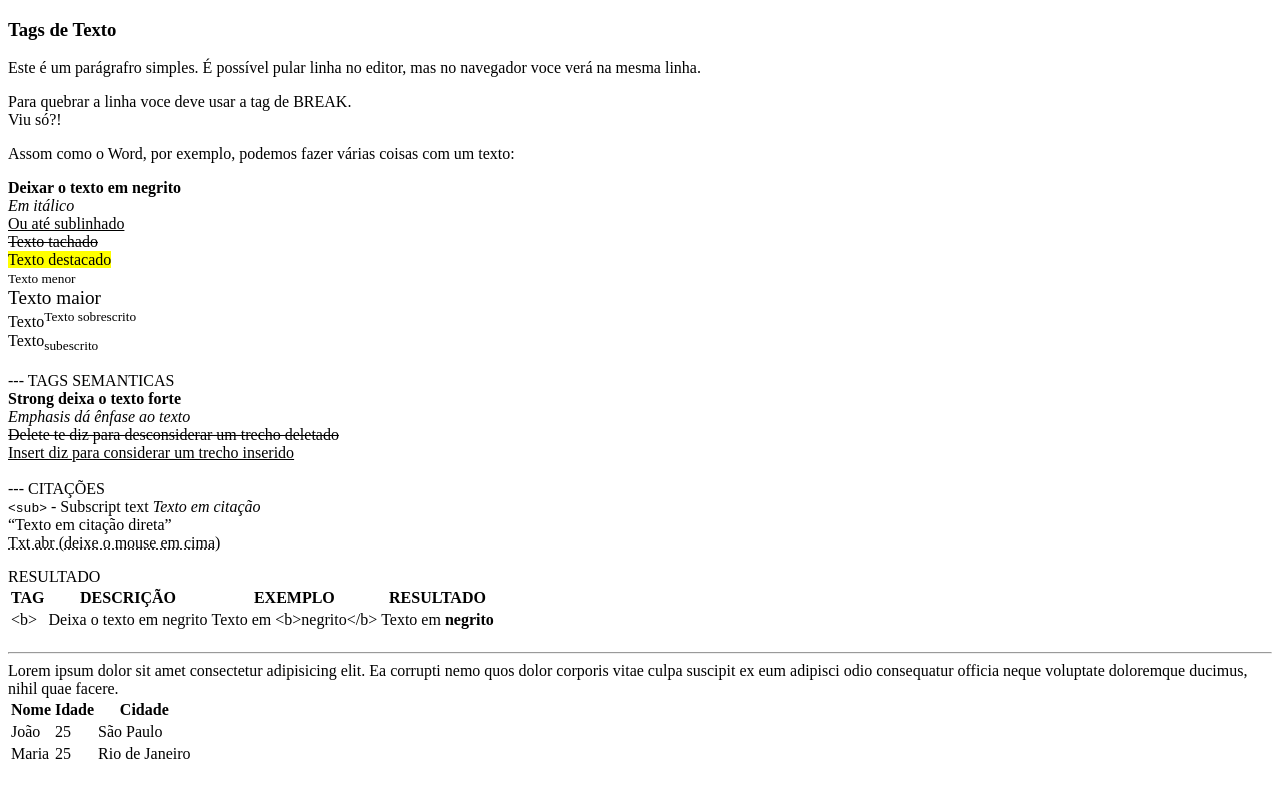
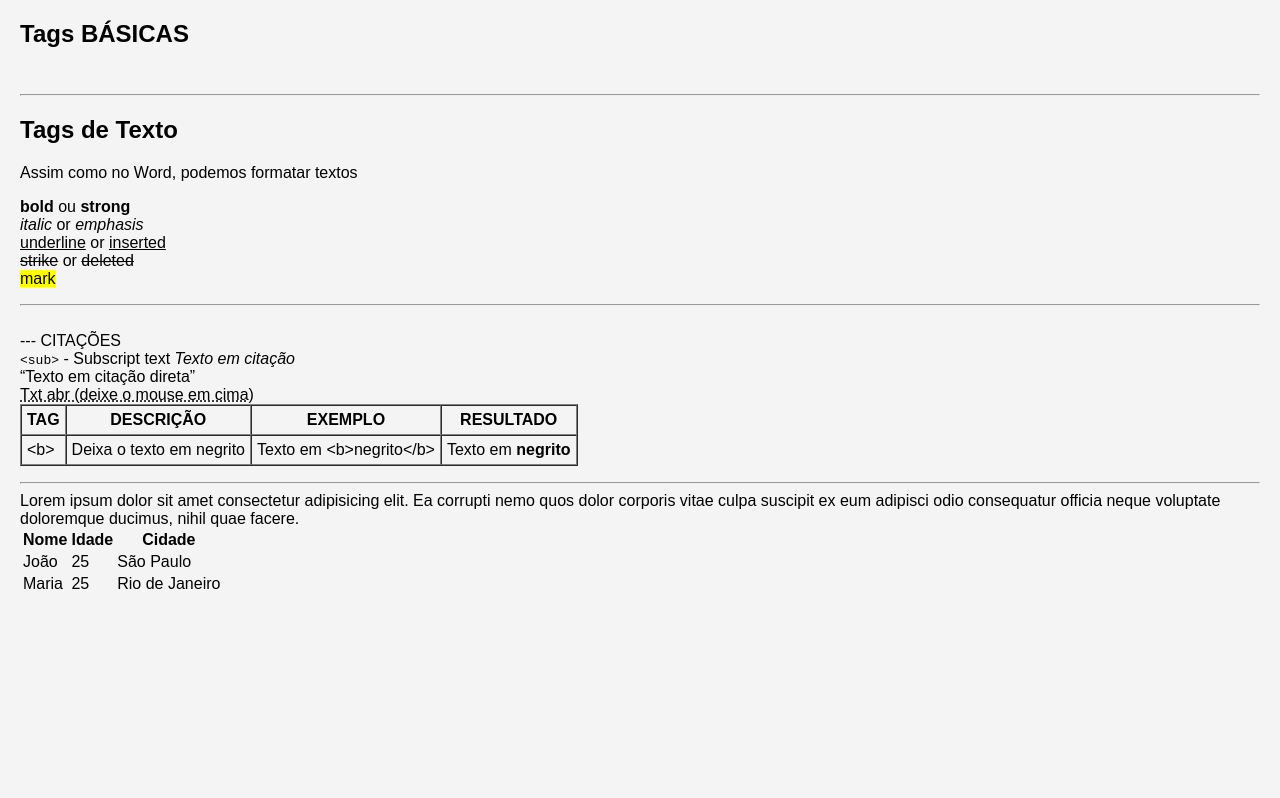
Before and after one commit to j-avels/prj-EstruturaHTML, a plain HTML site: page pages/tags-de-texto.html in a window 1280 px wide. Drawn offline with Linux system fonts and the light colour scheme.

Commit message:
elements: html and ppt

```diff
--- a/pages/tags-de-texto.html
+++ b/pages/tags-de-texto.html
@@ -4,32 +4,31 @@
     <meta charset="UTF-8">
     <meta name="viewport" content="width=device-width, initial-scale=1.0">
     <title>Text Tags</title>
+    <style>
+        body {
+            font-family: Arial, sans-serif;
+            margin: 20px;
+            background-color: #f4f4f4;
+        }
+    </style>
 </head>
 <body>
 
-    <h3>Tags de Texto</h3>
-    <p>Este é um parágrafro simples.
-       É possível pular linha no editor, mas no navegador voce verá na mesma linha.</p>
-    <p>Para quebrar a linha voce deve usar a tag de BREAK.<br> Viu só?!
-    </p>
+    <h2>Tags BÁSICAS</h2>
+    <br>
+    <hr>
 
-    <p>Assom como o Word, por exemplo, podemos fazer várias coisas com um texto: </p>
+
+    <h2>Tags de Texto</h2>
+    <p>Assim como no Word, podemos formatar textos </p>
     <p>
-        <b>Deixar o texto em negrito</b><br>
-        <i>Em itálico</i><br>
-        <u>Ou até sublinhado</u><br>
-        <s>Texto tachado</s><br>
-        <mark>Texto destacado</mark><br>
-        <small>Texto menor</small><br>
-        <big>Texto maior</big><br>
-        Texto<sup>Texto sobrescrito</sup><br>
-        Texto<sub>subescrito</sub><br>
-
-        <br>--- TAGS SEMANTICAS<br>
-        <strong>Strong deixa o texto forte</strong><br>
-        <em>Emphasis dá ênfase ao texto</em><br>
-        <del>Delete te diz para desconsiderar um trecho deletado</del><br>
-        <ins>Insert diz para considerar um trecho inserido</ins><br>
+        <b>bold</b> ou <strong>strong</strong><br>
+        <i>italic</i> or <em>emphasis</em><br>
+        <u>underline</u> or <ins>inserted</ins><br>
+        <s>strike</s> or <del>deleted</del><br>
+        <mark>mark</mark>
+        <br>
+        <hr>
 
         <br>--- CITAÇÕES<br>
         <code>&lt;sub&gt;</code> - Subscript text</li>
@@ -39,24 +38,20 @@
         <abbr title="Texto abreviado">Txt abr (deixe o mouse em cima)</abbr><br>
 
 
-        <table>
-            <tr><!-- cabeçalhos da tabela -->
+        <table border="" cellpadding="5" cellspacing="0">
+            <thead><!-- cabeçalhos da tabela -->
                 <th>TAG</th>
                 <th>DESCRIÇÃO</th>
                 <th>EXEMPLO</th>
                 <th>RESULTADO</th>
-            </tr>
+            </thead>
             <tr><!-- linha 1 da tabela -->
                 <td>&lt;b&gt;</td>
                 <td>Deixa o texto em negrito</td>
                 <td>Texto em &lt;b&gt;negrito&lt;/b&gt;</td>
                 <td>Texto em <b>negrito</b></td>
             </tr>
-            <tr>
 
-            </tr>
-
-            <tr>RESULTADO</tr>
         </table>
 
     </p>
```
Also changed, not shown: utils/ilustrações/Day of people with disability-amico (1).png (added), utils/ilustrações/Timeline-amico (1).png (added).
